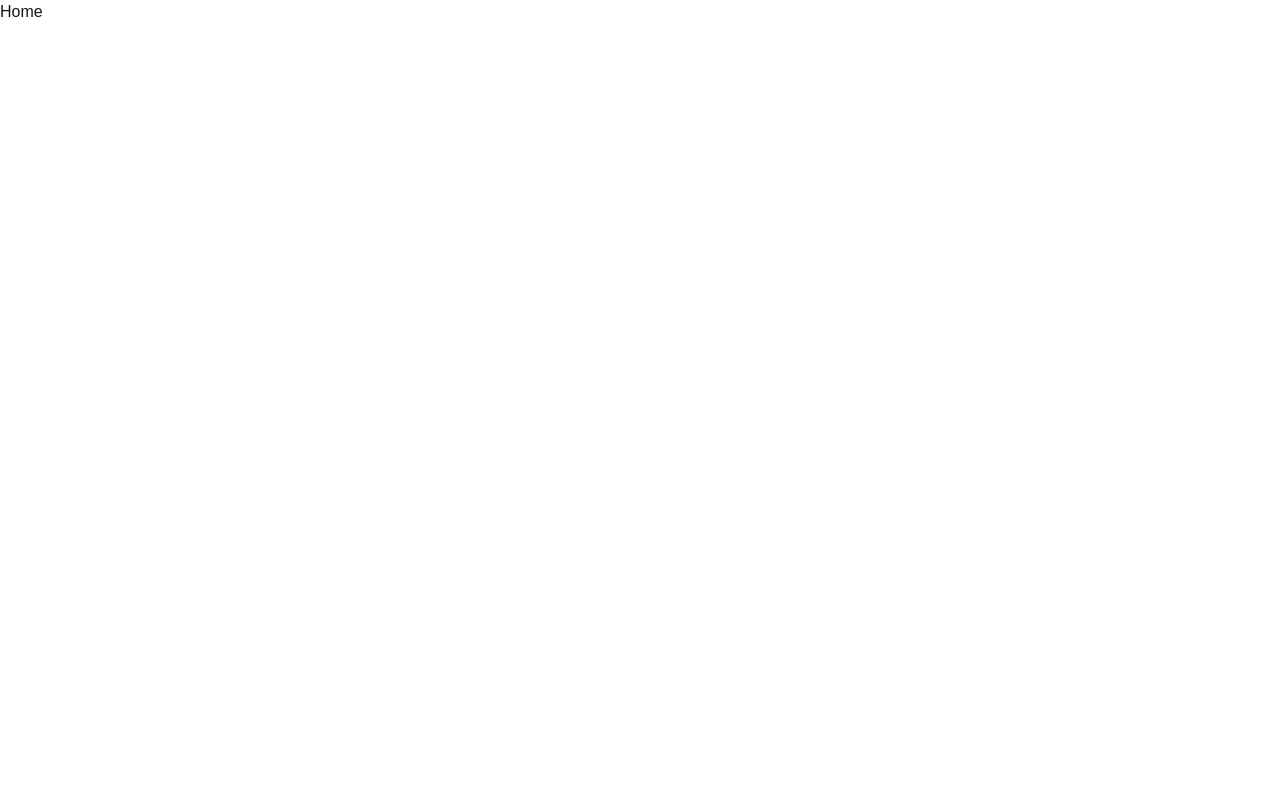
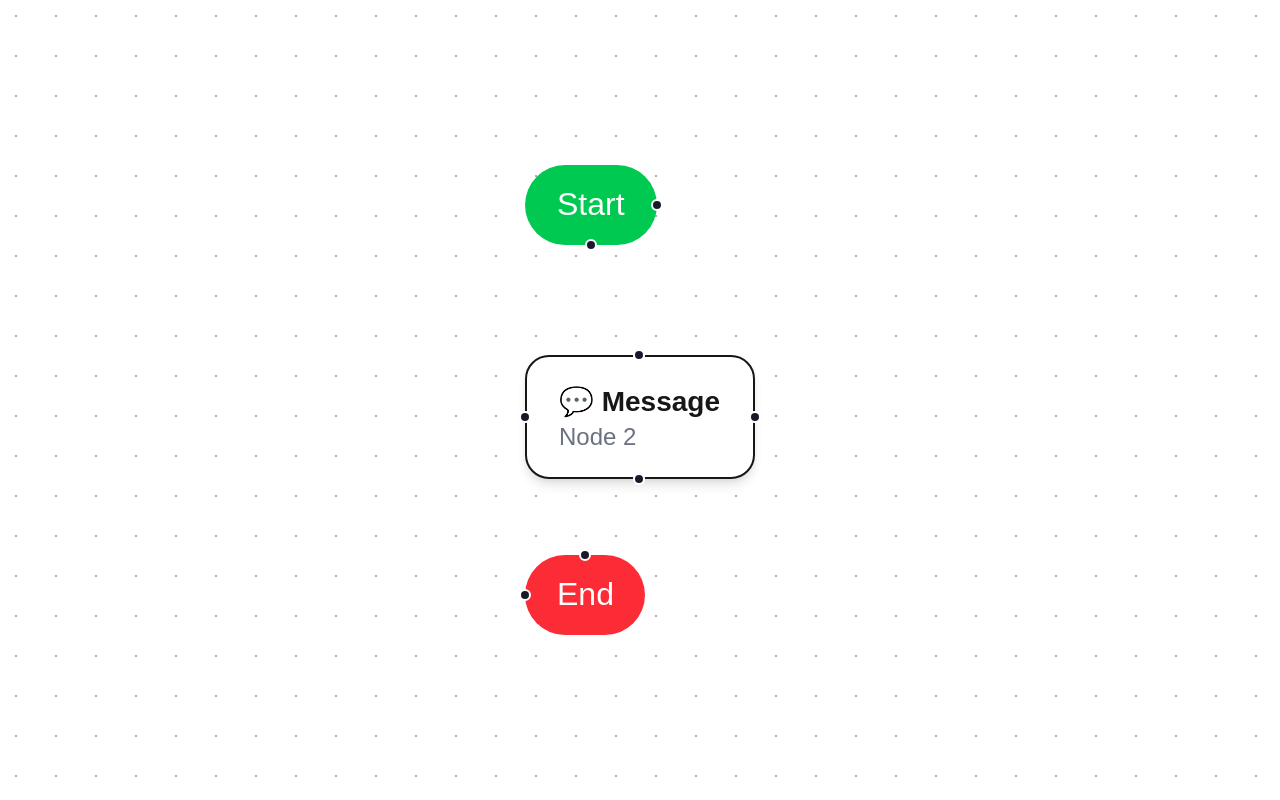
Before and after one commit to iqbalhossen0483/chatbot-flow-builder, a Next.js app: page / in a window 1280 px wide. Built offline with nearby package versions, Linux system fonts and the light colour scheme.

Commit message:
react flow added

```diff
--- a/app/globals.css
+++ b/app/globals.css
@@ -11,15 +11,19 @@
   --font-sans: var(--font-geist-sans);
 }
 
-@media (prefers-color-scheme: dark) {
+/* @media (prefers-color-scheme: dark) {
   :root {
     --background: #0a0a0a;
     --foreground: #ededed;
   }
-}
+} */
 
 body {
   background: var(--background);
   color: var(--foreground);
   font-family: Arial, Helvetica, sans-serif;
 }
+
+.react-flow__panel {
+  display: none !important;
+}
--- a/app/layout.tsx
+++ b/app/layout.tsx
@@ -1,3 +1,4 @@
+import "@xyflow/react/dist/style.css";
 import type { Metadata } from "next";
 import { Geist } from "next/font/google";
 import "./globals.css";
--- a/app/page.tsx
+++ b/app/page.tsx
@@ -1,7 +1,9 @@
+import FlowContainer from "@/components/home/FlowContainer";
+
 const Page = () => {
   return (
-    <div>
-      <h1>Home</h1>
+    <div className="h-screen w-full">
+      <FlowContainer />
     </div>
   );
 };
--- /dev/null
+++ b/components/home/FlowContainer.tsx
@@ -0,0 +1,57 @@
+"use client";
+import {
+  Background,
+  ReactFlow,
+  addEdge,
+  applyEdgeChanges,
+  applyNodeChanges,
+  type Edge,
+  type Node,
+  type OnConnect,
+  type OnEdgesChange,
+  type OnNodesChange,
+} from "@xyflow/react";
+import { useCallback, useState } from "react";
+import {
+  defaultEdgeOptions,
+  fitViewOptions,
+  initialEdges,
+  initialNodes,
+  nodeTypes,
+} from "./flow.config";
+
+function FlowContainer() {
+  const [nodes, setNodes] = useState<Node[]>(initialNodes);
+  const [edges, setEdges] = useState<Edge[]>(initialEdges);
+
+  const onNodesChange: OnNodesChange = useCallback(
+    (changes) => setNodes((nds) => applyNodeChanges(changes, nds)),
+    [setNodes],
+  );
+  const onEdgesChange: OnEdgesChange = useCallback(
+    (changes) => setEdges((eds) => applyEdgeChanges(changes, eds)),
+    [setEdges],
+  );
+  const onConnect: OnConnect = useCallback(
+    (connection) => setEdges((eds) => addEdge(connection, eds)),
+    [setEdges],
+  );
+
+  return (
+    <ReactFlow
+      nodes={nodes}
+      edges={edges}
+      nodeTypes={nodeTypes}
+      onNodesChange={onNodesChange}
+      onEdgesChange={onEdgesChange}
+      onConnect={onConnect}
+      fitView
+      fitViewOptions={fitViewOptions}
+      defaultEdgeOptions={defaultEdgeOptions}
+    >
+      <Background />
+    </ReactFlow>
+  );
+}
+
+export default FlowContainer;
--- /dev/null
+++ b/components/home/NodeContainer.tsx
@@ -0,0 +1,47 @@
+import { Handle, Position, useReactFlow } from "@xyflow/react";
+import { ChangeEvent } from "react";
+
+type CustomNodeProps = {
+  id: string;
+  data: {
+    label: string;
+  };
+};
+
+function NodeContainer({ id, data }: CustomNodeProps) {
+  const { setNodes } = useReactFlow();
+
+  const onChange = (e: ChangeEvent<HTMLInputElement>) => {
+    const value = e.target.value;
+
+    setNodes((nodes) =>
+      nodes.map((node) =>
+        node.id === id
+          ? {
+              ...node,
+              data: {
+                ...node.data,
+                label: value,
+              },
+            }
+          : node,
+      ),
+    );
+  };
+
+  return (
+    <div className="rounded-xl border border-slate-300 bg-white px-3 py-2 shadow-md">
+      <Handle type="target" position={Position.Top} />
+
+      <input
+        value={data.label}
+        onChange={onChange}
+        className="w-full rounded border px-2 py-1 text-sm outline-none focus:border-blue-500"
+      />
+
+      <Handle type="source" position={Position.Bottom} />
+    </div>
+  );
+}
+
+export default NodeContainer;
--- /dev/null
+++ b/components/home/flow.config.ts
@@ -0,0 +1,75 @@
+import {
+  DefaultEdgeOptions,
+  Edge,
+  FitViewOptions,
+  Node,
+  NodeTypes,
+} from "@xyflow/react";
+import EndNode from "./node/EndNode";
+import MessageNode from "./node/MessageNode";
+import StartNode from "./node/StartNode";
+
+const initialNodes: Node[] = [
+  {
+    id: "1",
+    type: "start",
+    data: { label: "Node 1", highlight: true },
+    position: { x: 5, y: 5 },
+    focusable: true,
+  },
+  {
+    id: "2",
+    type: "message",
+    data: { label: "Node 2" },
+    position: { x: 5, y: 100 },
+    focusable: true,
+  },
+  {
+    id: "3",
+    type: "end",
+    data: { label: "Node 3" },
+    position: { x: 5, y: 200 },
+    focusable: true,
+  },
+];
+
+const initialEdges: Edge[] = [];
+
+const fitViewOptions: FitViewOptions = {};
+
+const defaultEdgeOptions: DefaultEdgeOptions = {
+  animated: false,
+};
+
+const NODE_TYPES = {
+  start: "start",
+  end: "end",
+  message: "message",
+  userInput: "userInput",
+  condition: "condition",
+  api: "api",
+  delay: "delay",
+  jump: "jump",
+};
+
+const nodeTypes: NodeTypes = {
+  start: StartNode,
+  end: EndNode,
+  message: MessageNode,
+};
+
+export type NodeProps = {
+  id: string;
+  data: {
+    label: string;
+  };
+};
+
+export {
+  defaultEdgeOptions,
+  fitViewOptions,
+  initialEdges,
+  initialNodes,
+  NODE_TYPES,
+  nodeTypes,
+};
--- /dev/null
+++ b/components/home/node/BaseNode.tsx
@@ -0,0 +1,18 @@
+import { Handle, Position } from "@xyflow/react";
+
+export function BaseNode({ children }: { children: React.ReactNode }) {
+  return (
+    <div className="rounded-xl border bg-white px-4 py-3 shadow-md">
+      <Handle type="source" position={Position.Top} />
+      <Handle type="source" position={Position.Right} />
+      <Handle type="source" position={Position.Bottom} />
+      <Handle type="source" position={Position.Left} />
+
+      {children}
+      <Handle type="target" position={Position.Top} />
+      <Handle type="target" position={Position.Right} />
+      <Handle type="target" position={Position.Bottom} />
+      <Handle type="target" position={Position.Left} />
+    </div>
+  );
+}
--- /dev/null
+++ b/components/home/node/EndNode.tsx
@@ -0,0 +1,13 @@
+import { Handle, Position } from "@xyflow/react";
+
+function EndNode() {
+  return (
+    <div className="rounded-full bg-red-500 text-white px-4 py-2">
+      End
+      <Handle type="target" position={Position.Top} />
+      <Handle type="target" position={Position.Left} />
+    </div>
+  );
+}
+
+export default EndNode;
--- /dev/null
+++ b/components/home/node/MessageNode.tsx
@@ -0,0 +1,13 @@
+import { NodeProps } from "../flow.config";
+import { BaseNode } from "./BaseNode";
+
+export default function MessageNode({ data }: NodeProps) {
+  return (
+    <BaseNode>
+      <div className="text-sm font-semibold">💬 Message</div>
+      <div className="text-xs text-gray-500 truncate">
+        {data.label || "Click to edit"}
+      </div>
+    </BaseNode>
+  );
+}
--- /dev/null
+++ b/components/home/node/StartNode.tsx
@@ -0,0 +1,13 @@
+import { Handle, Position } from "@xyflow/react";
+
+function StartNode() {
+  return (
+    <div className="rounded-full bg-green-500 text-white px-4 py-2">
+      Start
+      <Handle type="source" position={Position.Bottom} />
+      <Handle type="source" position={Position.Right} />
+    </div>
+  );
+}
+
+export default StartNode;
--- a/package.json
+++ b/package.json
@@ -9,6 +9,7 @@
     "lint": "eslint"
   },
   "dependencies": {
+    "@xyflow/react": "^12.10.0",
     "next": "16.1.6",
     "react": "19.2.3",
     "react-dom": "19.2.3"
```
Also changed, not shown: 1 other file (tests, documents, lock files or other folders).
